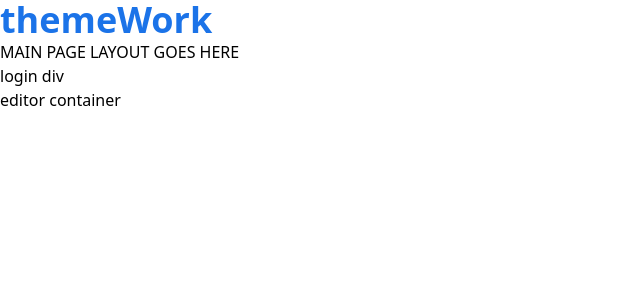
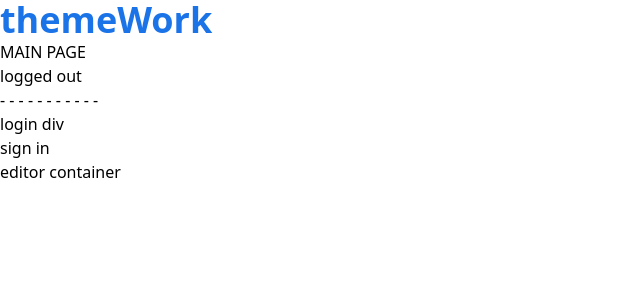
Before and after one commit to themeWork-llc/themework, a React app: page / in a window 1280 px wide. Shown: the top 300 px of the page, without its empty margins (0-640 px from the left). Built offline with nearby package versions, Linux system fonts and the light colour scheme.

Commit message:
added initial business logic to application

```diff
--- a/package.json
+++ b/package.json
@@ -37,6 +37,7 @@
     "eslint-plugin-n": "^16.0.0",
     "eslint-plugin-promise": "^6.1.1",
     "eslint-plugin-react": "^7.32.2",
+    "eslint-plugin-react-hooks": "^4.6.0",
     "html-webpack-plugin": "^5.5.3",
     "jest": "^29.5.0",
     "jest-environment-jsdom": "^29.5.0",
--- a/src/components/Login.js
+++ b/src/components/Login.js
@@ -1,7 +1,9 @@
 import React from 'react'
 
-export default function Login () {
+export default function Login (props) {
   return (
-    <main>login div</main>
+    <main>
+      login div
+      </main>
   )
 }
--- a/src/components/Page.js
+++ b/src/components/Page.js
@@ -1,12 +1,25 @@
-import React from 'react'
+import React, {useState} from 'react'
 import Login from './Login';
 import EditorContainer from './EditorContainer'
 
 export default function Page () {
+
+  const [loggedIn, setIsLoggedIn] = useState(false)
+
+  const handleLogin = () => {
+    setIsLoggedIn((current) => !current)
+  }
+
   return (
-    <body>MAIN PAGE LAYOUT GOES HERE
-<Login />
-<EditorContainer />
-</body>
+    <body>
+    <h2>MAIN PAGE</h2>
+    <section>
+      <div>{loggedIn ? <>logged in!</> : <>logged out</>}</div>
+      - - - - - - - - - - -
+      <Login setIsLoggedIn={setIsLoggedIn} />
+      <button onClick={handleLogin}>sign in</button>
+      <EditorContainer />
+    </section>
+    </body>
   )
 }
```
Also changed, not shown: .eslintrc.json, 1 other file (tests, documents, lock files or other folders).
